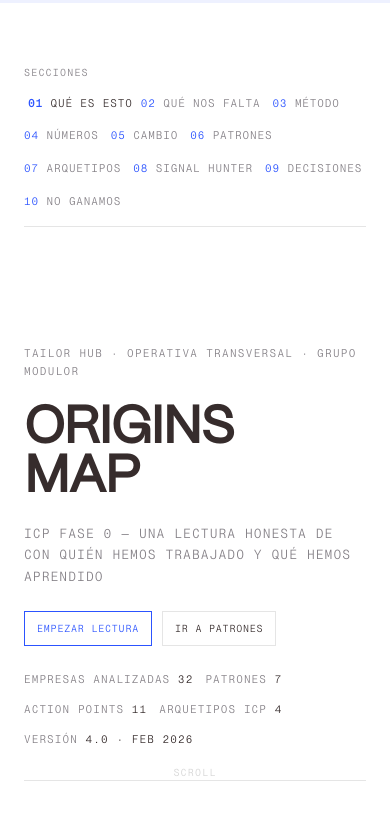
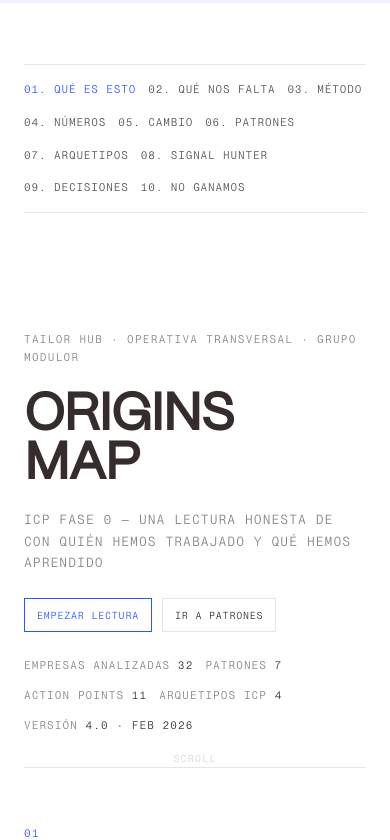
Before and after one commit to smilingcoco/Origins-Map-Tailor-Hub, a React (Vite) app: page / in a window 390 px wide. Shown: the top 840 px of the page. Built offline with nearby package versions, Linux system fonts and the light colour scheme.

Commit message:
Restyle side navigation to match editorial reference

```diff
--- a/src/App.jsx
+++ b/src/App.jsx
@@ -71,7 +71,9 @@ export default function App() {
       </div>
       <div className="app-layout">
         <aside className="side-nav" aria-label="Navegación por secciones">
-          <div className="side-nav-label">Secciones</div>
+          <div className="side-nav-brand" aria-hidden="true">
+            ✶
+          </div>
           <ul className="side-nav-list">
             {navSections.map((item) => (
               <li key={item.id}>
@@ -80,7 +82,7 @@ export default function App() {
                   className={activeSection === item.id ? 'side-nav-link active' : 'side-nav-link'}
                   aria-current={activeSection === item.id ? 'true' : undefined}
                 >
-                  <span>{item.number}</span> {item.title}
+                  <span>{item.number}.</span> {item.title}
                 </a>
               </li>
             ))}
--- a/src/styles/globals.css
+++ b/src/styles/globals.css
@@ -87,11 +87,9 @@ a {
 
 .side-nav {
   position: sticky;
-  top: 20px;
+  top: 28px;
   align-self: start;
-  padding: 12px;
-  border: 1px solid var(--neutral-200);
-  background: linear-gradient(180deg, rgba(245, 245, 245, 0.8), rgba(255, 255, 255, 0.9));
+  padding: 0;
 }
 
 .side-nav-label,
@@ -100,31 +98,30 @@ a {
   text-transform: uppercase;
 }
 
-.side-nav-label {
-  font-size: 10px;
-  letter-spacing: 0.12em;
-  color: var(--neutral-600);
-  margin-bottom: 10px;
+.side-nav-brand {
+  font-size: 56px;
+  line-height: 0.85;
+  color: var(--neutral-900);
+  margin-bottom: 22px;
 }
 
 .side-nav-list {
   list-style: none;
-  border-left: 1px solid var(--neutral-300);
-  padding-left: 12px;
+  padding-left: 0;
 }
 
 .side-nav-list li {
-  margin-bottom: 6px;
+  margin-bottom: 14px;
 }
 
 .side-nav-link {
   display: inline-block;
   text-decoration: none;
-  font-size: 11px;
+  font-size: 14px;
   letter-spacing: 0.08em;
-  color: var(--neutral-600);
+  color: rgba(54, 44, 44, 0.85);
   transition: color 0.2s ease, transform 0.2s ease;
-  padding: 2px 0;
+  padding: 1px 0;
 }
 
 .side-nav-link:focus-visible {
@@ -133,16 +130,20 @@ a {
 }
 
 .side-nav-link span {
-  color: var(--blue-500);
+  color: inherit;
 }
 
 .side-nav-link.active {
-  color: var(--neutral-900);
-  transform: translateX(4px);
+  color: var(--blue-500);
+  transform: none;
 }
 
 .side-nav-link.active span {
-  font-weight: 700;
+  font-weight: 500;
+}
+
+.side-nav-link:hover {
+  color: var(--blue-500);
 }
 
 .hero-section {
@@ -803,22 +804,27 @@ a {
 
   .side-nav {
     position: static;
-    padding: 0;
-    border: none;
-    background: transparent;
+  }
+
+  .side-nav-brand {
+    display: none;
   }
 
   .side-nav-list {
     display: flex;
     flex-wrap: wrap;
     gap: 8px 12px;
-    border-left: none;
+    border-top: 1px solid var(--neutral-200);
     border-bottom: 1px solid var(--neutral-200);
-    padding: 0 0 12px;
+    padding: 12px 0;
   }
 
   .side-nav-list li {
     margin-bottom: 0;
+  }
+
+  .side-nav-link {
+    font-size: 11px;
   }
 
   .metrics-grid {
```
